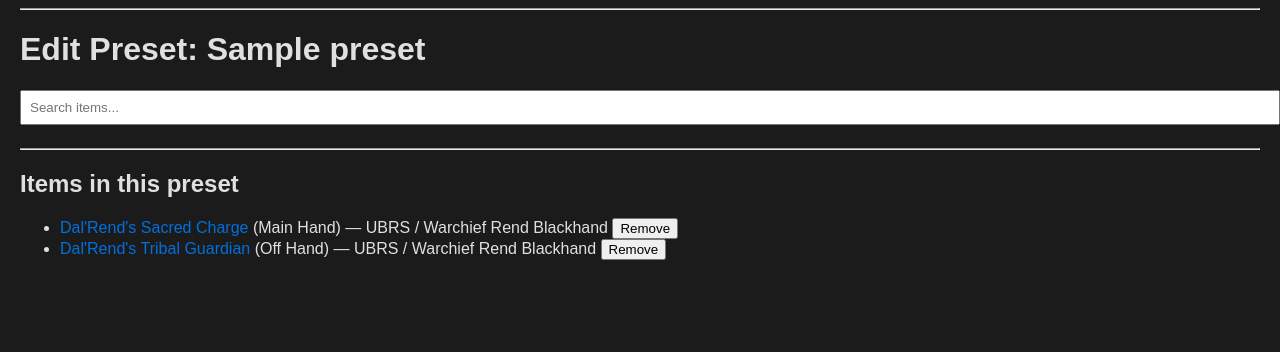
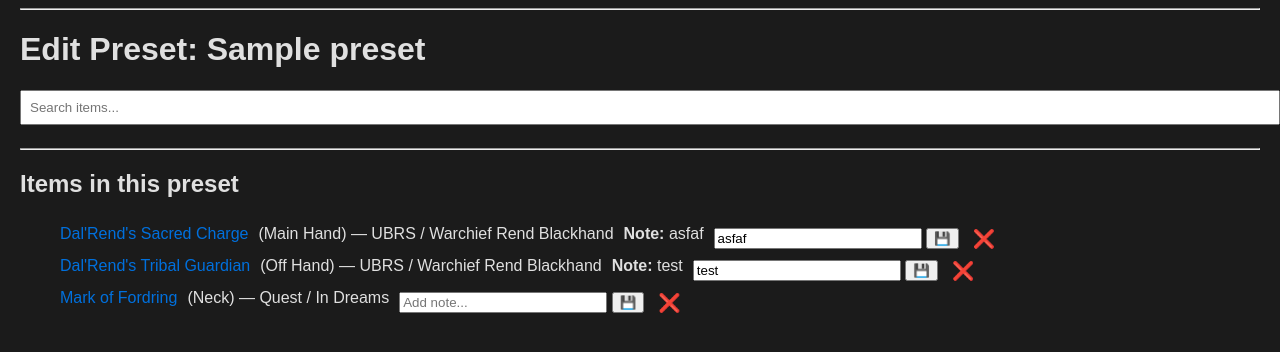
Before and after one commit to natelallen/Playerbot-gear-tracker, a Flask app: page /presets/1 in a window 1280 px wide. Shown: the part 63-415 px from the top of the page. Run offline with Flask 3, Linux system fonts and the light colour scheme; data comes from the database, SQL or seed files in the repository; both versions use the stored data as it was after the commit; tables that the repository leaves empty hold one stand-in row (values such as "Sample post").

Commit message:
added notes... made UI tweaks

```diff
--- a/playerbot_gear_tracker/routes/characters.py
+++ b/playerbot_gear_tracker/routes/characters.py
@@ -72,7 +72,7 @@ def character_detail(char_id):
     char = cur.fetchone()
 
     cur.execute("""
-        SELECT id, slot, acquired, item_id
+        SELECT id, slot, acquired, item_id, note
         FROM wishlist
         WHERE character_id = ?
     """, (char_id,))
@@ -90,6 +90,7 @@ def character_detail(char_id):
             "id": w["id"],
             "slot": w["slot"],
             "acquired": w["acquired"],
+            "note": w["note"],
             "name": item.get("name"),
             "dungeon": item.get("dungeon"),
             "boss": item.get("boss"),
--- a/playerbot_gear_tracker/routes/dashboard.py
+++ b/playerbot_gear_tracker/routes/dashboard.py
@@ -14,6 +14,7 @@ def dashboard():
         SELECT wishlist.character_id,
                wishlist.item_id,
                wishlist.acquired,
+               wishlist.note,
                characters.name AS char_name,
                characters.class AS class,
                accounts.name AS account_name
@@ -57,7 +58,8 @@ def dashboard():
         dungeon_map[dungeon]["chars"][char_key]["loot"].append({
             "item_name": item.get("name"),
             "boss_name": boss,
-            "quality": item.get("quality")
+            "quality": item.get("quality"),
+            "note": row["note"]
         })
 
     # Convert dict → list and sort by needed desc
--- a/playerbot_gear_tracker/routes/presets.py
+++ b/playerbot_gear_tracker/routes/presets.py
@@ -4,6 +4,7 @@ from ..item_db import ITEM_DB
 
 presets_bp = Blueprint("presets", __name__)
 
+# List
 @presets_bp.route("/presets")
 def presets():
     conn = db()
@@ -14,6 +15,7 @@ def presets():
     return render_template("presets.html", presets=presets)
 
 
+# Create
 @presets_bp.route("/presets/create", methods=["POST"])
 def create_preset():
     name = request.form["name"]
@@ -26,6 +28,7 @@ def create_preset():
     return redirect(url_for("presets.presets"))
 
 
+# Delete
 @presets_bp.route("/presets/<int:preset_id>/delete", methods=["POST"])
 def delete_preset(preset_id):
     conn = db()
@@ -36,6 +39,7 @@ def delete_preset(preset_id):
     return redirect(url_for("presets.presets"))
 
 
+# Edit
 @presets_bp.route("/presets/<int:preset_id>")
 def edit_preset(preset_id):
     conn = db()
@@ -49,10 +53,9 @@ def edit_preset(preset_id):
         return "Preset not found", 404
 
     cur.execute("""
-        SELECT preset_items.id AS pid,
-               preset_items.item_id
+        SELECT id AS pid, item_id, slot, note
         FROM preset_items
-        WHERE preset_items.preset_id = ?
+        WHERE preset_id = ?
     """, (preset_id,))
     rows = cur.fetchall()
     conn.close()
@@ -65,8 +68,9 @@ def edit_preset(preset_id):
         items.append({
             "pid": r["pid"],
             "item_id": r["item_id"],
+            "slot": r["slot"],
+            "preset_note": r["note"],
             "name": item.get("name"),
-            "slot": item.get("slot"),
             "quality": item.get("quality"),
             "dungeon": item.get("dungeon"),
             "boss": item.get("boss"),
@@ -77,21 +81,26 @@ def edit_preset(preset_id):
                            items=items)
 
 
+# Add item
 @presets_bp.route("/presets/<int:preset_id>/add_item", methods=["POST"])
 def add_preset_item(preset_id):
     item_id = request.form["item_id"]
 
+    item = ITEM_DB.get(str(item_id))
+    slot = item.get("slot")
+
     conn = db()
     conn.execute("""
-        INSERT INTO preset_items (preset_id, item_id)
-        VALUES (?, ?)
-    """, (preset_id, item_id))
+        INSERT INTO preset_items (preset_id, item_id, slot, note)
+        VALUES (?, ?, ?, NULL)
+    """, (preset_id, item_id, slot))
     conn.commit()
     conn.close()
 
     return redirect(url_for("presets.edit_preset", preset_id=preset_id))
 
 
+# Delete preset item
 @presets_bp.route("/presets/items/<int:pid>/delete", methods=["POST"])
 def delete_preset_item(pid):
     conn = db()
@@ -112,7 +121,7 @@ def delete_preset_item(pid):
 
     return redirect(url_for("presets.edit_preset", preset_id=preset_id))
 
-
+# Apply preset
 @presets_bp.route("/characters/<int:char_id>/apply_preset", methods=["POST"])
 def apply_preset(char_id):
     preset_id = request.form["preset_id"]
@@ -120,26 +129,41 @@ def apply_preset(char_id):
     conn = db()
     cur = conn.cursor()
 
-    cur.execute("SELECT item_id FROM preset_items WHERE preset_id = ?", (preset_id,))
+    cur.execute("""
+        SELECT item_id, slot, note
+        FROM preset_items
+        WHERE preset_id = ?
+    """, (preset_id,))
     preset_items = cur.fetchall()
-
-    cur.execute("SELECT item_id FROM wishlist WHERE character_id = ?", (char_id,))
-    existing = {row["item_id"] for row in cur.fetchall()}
 
     for row in preset_items:
         item_id = row["item_id"]
-        if item_id in existing:
-            continue
-
-        item = ITEM_DB.get(str(item_id))
-        slot = item.get("slot")
+        slot = row["slot"]
+        preset_note = row["note"]
 
         cur.execute("""
-            INSERT INTO wishlist (character_id, item_id, slot, acquired)
-            VALUES (?, ?, ?, 0)
-        """, (char_id, item_id, slot))
+            INSERT INTO wishlist (character_id, item_id, slot, acquired, note)
+            VALUES (?, ?, ?, 0, ?)
+        """, (char_id, item_id, slot, preset_note))
 
     conn.commit()
     conn.close()
 
     return redirect(url_for("characters.character_detail", char_id=char_id))
+
+# Edit preset
+@presets_bp.route("/presets/items/<int:preset_item_id>/note", methods=["POST"])
+def update_preset_note(preset_item_id):
+    note = request.form.get("note", "").strip()
+    preset_id = request.form.get("preset_id")
+
+    conn = db()
+    conn.execute("""
+        UPDATE preset_items
+        SET note = ?
+        WHERE id = ?
+    """, (note, preset_item_id))
+    conn.commit()
+    conn.close()
+
+    return redirect(url_for("presets.edit_preset", preset_id=preset_id))
--- a/playerbot_gear_tracker/static/style.css
+++ b/playerbot_gear_tracker/static/style.css
@@ -237,3 +237,22 @@ tr:nth-child(even) {
     border-color: #4aa3ff;
     background: #262626;
 }
+
+/* delete button */
+
+.icon-button {
+    background: none;
+    border: none;
+    padding: 0;
+    margin: 0 4px;
+    cursor: pointer;
+    font-size: 18px;
+    color: red;
+    font-weight: bold;
+}
+.icon-button.save {
+    color: #4CAF50; /* green */
+}
+.icon-button:hover {
+    opacity: 0.7;
+}
--- a/playerbot_gear_tracker/templates/edit_preset.html
+++ b/playerbot_gear_tracker/templates/edit_preset.html
@@ -15,14 +15,31 @@
 
 <ul>
 {% for item in items %}
-    <li>
+    <li style="display:flex; align-items:center; gap:10px; flex-wrap:wrap;">
+
         <span class="q-{{ item.quality }}">{{ item.name }}</span>
         ({{ item.slot }}) — {{ item.dungeon }} / {{ item.boss }}
 
-        <form action="{{ url_for('presets.delete_preset_item', pid=item.pid) }}" method="POST" style="display:inline;">
-            <button type="submit">Remove</button>
+        {% if item.preset_note %}
+            <span><strong>Note:</strong> {{ item.preset_note }}</span>
+        {% endif %}
+
+        <!-- Edit preset note -->
+        <form action="{{ url_for('presets.update_preset_note', preset_item_id=item.pid) }}"
+            method="POST" style="display:inline;">
+            <input type="hidden" name="preset_id" value="{{ preset.id }}">
+            <input type="text" name="note" value="{{ item.preset_note or '' }}"
+                placeholder="Add note..." style="width:200px;">
+            <button type="submit" title="Save" style="font-weight:bold;">💾</button>
+        </form>
+
+        <!-- Remove item -->
+        <form action="{{ url_for('presets.delete_preset_item', pid=item.pid) }}"
+            method="POST" style="display:inline;">
+            <button type="submit" class="icon-button" title="Remove">❌</button>
         </form>
     </li>
+
 {% endfor %}
 </ul>
 
--- a/playerbot_gear_tracker/templates/presets.html
+++ b/playerbot_gear_tracker/templates/presets.html
@@ -16,7 +16,7 @@
         {{ p["name"] }}
 
         <form action="{{ url_for('presets.delete_preset', preset_id=p['id']) }}" method="POST" style="display:inline;">
-            <button type="submit">Delete</button>
+            <button type="submit" class="icon-button" title="Delete Preset">❌</button>
         </form>
 
         <a href="{{ url_for('presets.edit_preset', preset_id=p['id']) }}">Edit</a>
--- a/schema.sql
+++ b/schema.sql
@@ -20,6 +20,7 @@ CREATE TABLE wishlist (
     item_id INTEGER NOT NULL,
     slot TEXT,
     acquired INTEGER NOT NULL DEFAULT 0,
+    note TEXT,  -- NEW
     FOREIGN KEY (character_id) REFERENCES characters(id) ON DELETE CASCADE,
     FOREIGN KEY (item_id) REFERENCES items(id) ON DELETE CASCADE
 );
@@ -33,5 +34,7 @@ CREATE TABLE IF NOT EXISTS preset_items (
     id INTEGER PRIMARY KEY AUTOINCREMENT,
     preset_id INTEGER NOT NULL,
     item_id INTEGER NOT NULL,
+    slot TEXT,  -- NEW
+    note TEXT,  -- NEW
     FOREIGN KEY (preset_id) REFERENCES presets(id)
 );
```
Also changed, not shown: playerbot_gear_tracker/routes/wishlist.py (+21 -0 lines), playerbot_gear_tracker/templates/character_detail.html (+37 -9 lines), playerbot_gear_tracker/templates/characters.html (+8 -3 lines), playerbot_gear_tracker/templates/dashboard.html (+11 -3 lines), playerbot_gear_tracker/templates/manage_accounts.html (+5 -2 lines), README.MD, data/database.db, data/items_db.json.
